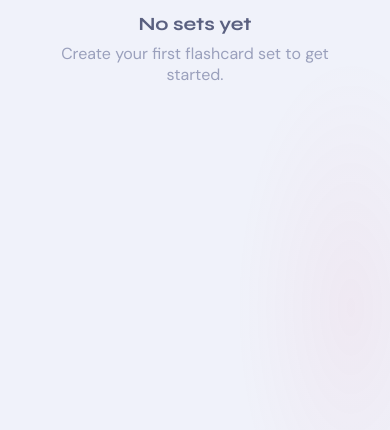
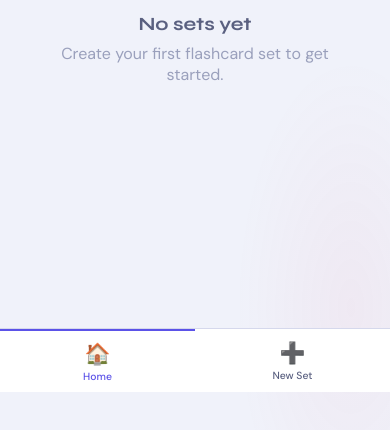
Before and after one commit to aesilee/QuizIT, a plain HTML site: page index.html in a window 390 px wide. Shown: the part 452-882 px from the top of the page. Before the commit the page ends 844 px from the top, so only its background shows below. Drawn offline with Linux system fonts and the light colour scheme.

Commit message:
-Sidebar mobile responsive

```diff
--- a/app.js
+++ b/app.js
@@ -829,13 +829,13 @@ const isMobile = () => window.innerWidth <= 768;
 
 function toggleSidebar() {
   if (isMobile()) {
-    document.getElementById('sidebar').classList.toggle('mobile-open');
-  } else {
-    sidebarCollapsed = !sidebarCollapsed;
-    document.body.classList.toggle('sidebar-collapsed', sidebarCollapsed);
-    const btn = document.getElementById('collapse-btn');
-    if (btn) btn.textContent = sidebarCollapsed ? '›' : '‹';
+    // On mobile the sidebar is always visible as bottom nav — nothing to toggle
+    return;
   }
+  sidebarCollapsed = !sidebarCollapsed;
+  document.body.classList.toggle('sidebar-collapsed', sidebarCollapsed);
+  const btn = document.getElementById('collapse-btn');
+  if (btn) btn.textContent = sidebarCollapsed ? '›' : '‹';
 }
 
 // Close mobile sidebar when clicking outside
--- a/style.css
+++ b/style.css
@@ -939,3 +939,72 @@ body.light-mode .main-wrap::before {
   .card-row { grid-template-columns: 24px 1fr; }
   .options-group { flex-direction: column; }
 }
+
+/* ── BOTTOM NAV (mobile) ── */
+@media (max-width: 768px) {
+  .sidebar {
+    transform: none !important;
+    top: auto;
+    bottom: 0;
+    left: 0;
+    right: 0;
+    width: 100% !important;
+    height: 64px;
+    flex-direction: row;
+    align-items: center;
+    border-right: none;
+    border-top: 1px solid var(--border);
+    overflow: visible;
+    z-index: 200;
+  }
+
+  /* Hide everything except the nav buttons */
+  .sidebar-logo,
+  .sidebar-sets-section,
+  .sidebar-bottom,
+  .sidebar-collapse-btn,
+  .sidebar-section-label { display: none !important; }
+
+  .sidebar-nav {
+    flex-direction: row;
+    width: 100%;
+    padding: 0;
+    gap: 0;
+    justify-content: space-around;
+  }
+
+  .sidebar-item {
+    flex-direction: column;
+    align-items: center;
+    justify-content: center;
+    gap: 3px;
+    padding: 6px 8px;
+    flex: 1;
+    border-radius: 0;
+    font-size: 0.65rem;
+    height: 64px;
+    white-space: nowrap;
+  }
+
+  .sidebar-icon { font-size: 1.3rem; }
+
+  .sidebar-item.active {
+    background: transparent;
+    color: var(--accent);
+    border-top: 2px solid var(--accent);
+  }
+
+  /* Push main content up so it doesn't hide behind bottom nav */
+  .main-wrap {
+    margin-left: 0 !important;
+    margin-bottom: 64px;
+  }
+
+  .main-wrap::before { left: 0 !important; }
+
+  /* Topbar: hide hamburger since sidebar is now bottom nav */
+  .topbar-hamburger { display: none !important; }
+
+  /* Sticky topbar padding fix */
+  .topbar { padding: 0 18px; }
+}
```
